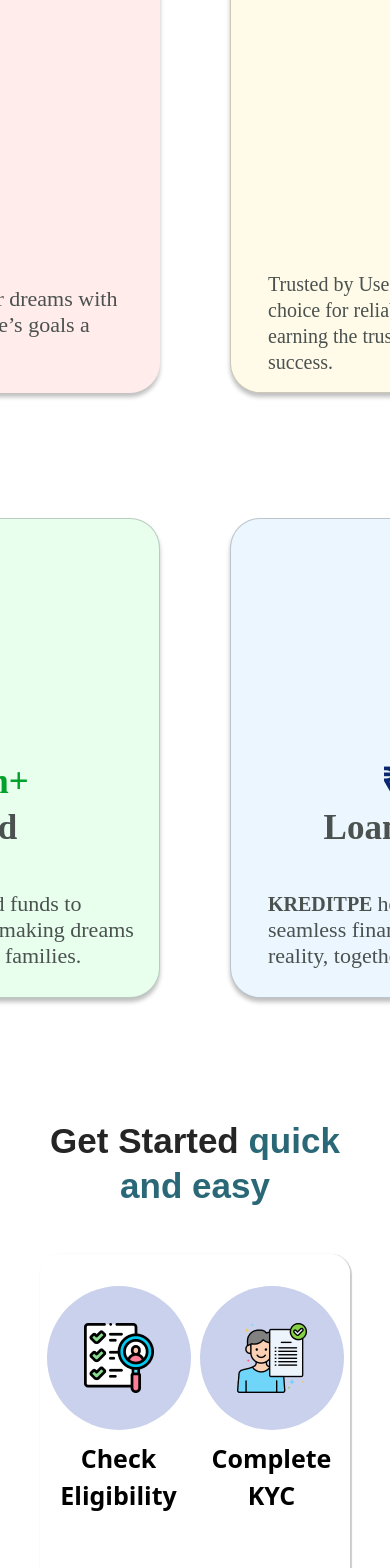
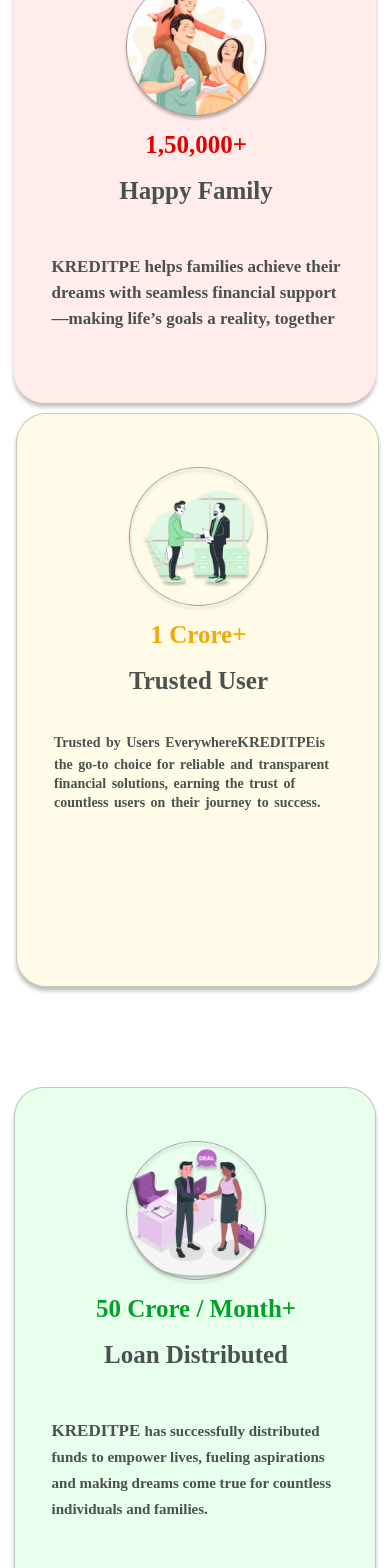
Before and after one commit to Vijaysharmagpj/Client_Project, a React (Create React App) app: page / in a window 390 px wide. Shown: the part 3220-4788 px from the top of the page. Built offline with nearby package versions, Linux system fonts and the light colour scheme.

Commit message:
"media query of our story"

```diff
--- a/src/Component/FormandInfo.css
+++ b/src/Component/FormandInfo.css
@@ -990,7 +990,11 @@
 
 @media (min-width:740px) and (max-width:1476px){
 
-
+    .container1 {
+        flex: 1;
+        margin-left: -38px;
+        background-color: #FFF9DD;
+    }
     .header1 {
         height: 83px;
         margin-top: 25px;
--- a/src/Component/OurStory.css
+++ b/src/Component/OurStory.css
@@ -1,5 +1,6 @@
 .wrapper {
   display: flex;
+  flex-wrap: wrap;
   /* justify-content: space-between; */
   /* align-items: flex-start; */
 }
@@ -329,3 +330,251 @@
     text-underline-position: from-font;
     text-decoration-skip-ink: none;
   }
+
+
+  @media (max-width: 460px){
+
+     *{
+      margin: 0px;
+      padding: 0px;
+     }
+
+      .story-container {
+        width: 43vh;
+        background-color: #ffeceb;
+        border-radius: 30px;
+        border: 1px solid #ffeceb;
+        box-shadow: 0px 4px 4px 0px #00000040;
+        /* border: 1px solid red; */
+        margin-top: 10px;
+
+      }
+      .story-container1 {
+        width: 43vh;
+        height: 68vh;
+        margin-left: 70px;
+        background-color: #fffbe8;
+        border-radius: 30px;
+        border: 1px solid #00000033;
+        box-shadow: 0px 4px 4px 0px #00000040;
+        margin-left: 5px;
+        margin-top: 10px;
+        /* border: 1px solid red; */
+      }
+
+      .story-container2 {
+        width: 43vh;
+        height: 69vh;
+        margin-top: 10px;
+        background-color: #E8FFEE;
+        border-radius: 30px;
+        border: 1px solid #00000033;
+        box-shadow: 0px 4px 4px 0px #00000040;
+      }
+
+      .story-container3 {
+        width: 43vh;
+        height: 69vh;
+        margin-top: 10px;
+        margin-left: 6px;
+        background-color: #EBF6FF;
+        border-radius: 30px;
+        border: 1px solid #00000033;
+        box-shadow: 0px 4px 4px 0px #00000040;
+    }
+
+    .image-container img {
+      max-width: 40%;
+      height: auto;
+      object-fit: cover;
+  }
+
+    .image-container1 img {
+      max-width: 40%;
+      height: auto;
+      object-fit: cover;
+  }
+
+    .image-container2 img {
+      max-width: 40%;
+      height: auto;
+      object-fit: cover;
+  }
+
+    .image-container3 img {
+      max-width: 40%;
+      height: auto;
+      object-fit: cover;
+  }
+
+  .story-number {
+    font-size: 25px;
+  }
+
+  .family {
+    font-size: 25px;
+
+  }
+
+
+  .story-number1 {
+    font-size: 25px;
+  }
+
+  .family1 {
+    font-size: 25px;
+
+  }
+
+  .story-number2 {
+    font-size: 25px;
+  }
+
+  .family2 {
+    font-size: 25px;
+
+  }
+  .story-number3 {
+    font-size: 25px;
+  }
+
+  .family3 {
+    font-size: 25px;
+
+  }
+    .creditpe-container {
+      width: 35vh;
+      height: 10vh;
+    }
+
+    .creditpe-container1 {
+      width: 35vh;
+      height: 15vh;
+      /* border: 1px solid red; */
+    }
+
+    .creditpe-container2 {
+      width: 35vh;
+      height: 15vh;
+    }
+
+
+    .creditpe-container3 {
+      width: 35vh;
+      height: 15vh;
+    }
+
+  .creditpe-title {
+    font-family: DM Sans;
+    font-size: 17px;
+    font-weight: 700;
+    line-height: 26.04px;
+  }
+
+  .creditpe-title1 {
+    font-family: DM Sans;
+    font-size: 14px;
+    font-weight: 600;
+    line-height: 19.04px;
+    word-spacing: 2px;
+  }
+
+  .creditpe-title2 {
+    font-family: DM Sans;
+    font-size: 14px;
+    font-weight: 600;
+    line-height: 25.04px;
+  }
+
+
+  .creditpe-title3 {
+    font-family: DM Sans;
+    font-size: 14px;
+    font-weight: 600;
+    line-height: 25.04px;
+  }
+
+
+  .creditpe-title2 {
+    font-family: DM Sans;
+    font-size: 17px;
+    font-weight: 600;
+    line-height: 26.04px;
+  }
+
+  .creditpe-description {
+    font-family: DM Sans;
+    font-size: 17px;
+    font-weight: 600;
+  }
+
+  .creditpe-description1 {
+    font-family: DM Sans;
+    font-size: 15px;
+    font-weight: 600;
+  }
+
+  .creditpe-description2 {
+    font-family: DM Sans;
+    font-size: 15px;
+    font-weight: 600;
+  }
+
+
+  .creditpe-description3 {
+    font-family: DM Sans;
+    font-size: 15px;
+    font-weight: 600;
+  }
+
+  .image-container1 img {
+    max-width: 40%;
+    height: auto;
+    object-fit: cover;
+}
+
+
+
+  }
+
+
+  @media (min-width:460px) and (max-width:1024px){
+
+
+    *{
+      margin: 0px;
+      padding: 0px;
+     }
+
+     .story-container {
+      width: 545px;
+      height: 480px;
+      background-color: #ffeceb;
+      border-radius: 30px;
+      border: 1px solid #ffeceb;
+      box-shadow: 0px 4px 4px 0px #00000040;
+      margin-bottom: 25px;
+    }
+
+    .story-container1 {
+      width: 545px;
+      height: 480px;
+      margin-left: 9px;
+      background-color: #fffbe8;
+      border-radius: 30px;
+      border: 1px solid #00000033;
+      box-shadow: 0px 4px 4px 0px #00000040;
+    }
+
+    .story-container3 {
+      width: 545px;
+      height: 480px;
+      margin-top: 35px;
+      margin-left: 9px;
+      background-color: #EBF6FF;
+      border-radius: 30px;
+      border: 1px solid #00000033;
+      box-shadow: 0px 4px 4px 0px #00000040;
+  }
+
+  }
--- a/src/Component/Properties/Properties.css
+++ b/src/Component/Properties/Properties.css
@@ -11,6 +11,7 @@
 ._properties_metadat_row_{
     margin: 20px 0px 50px;
     display: flex;
+    flex-wrap: wrap;
     /* justify-content: space-between; */
 }
 .meta_data_title{
```
Also changed, not shown: src/Component/OurStory.jsx (+8 -4 lines).
